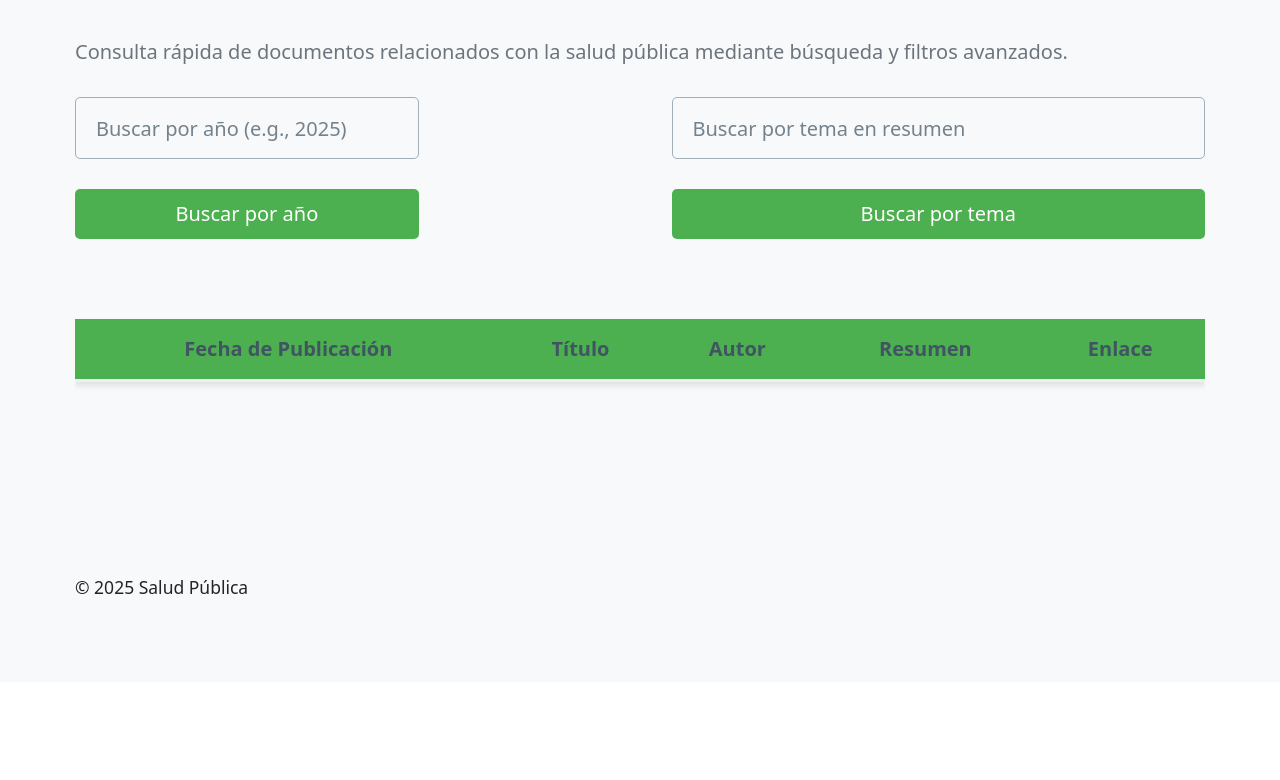
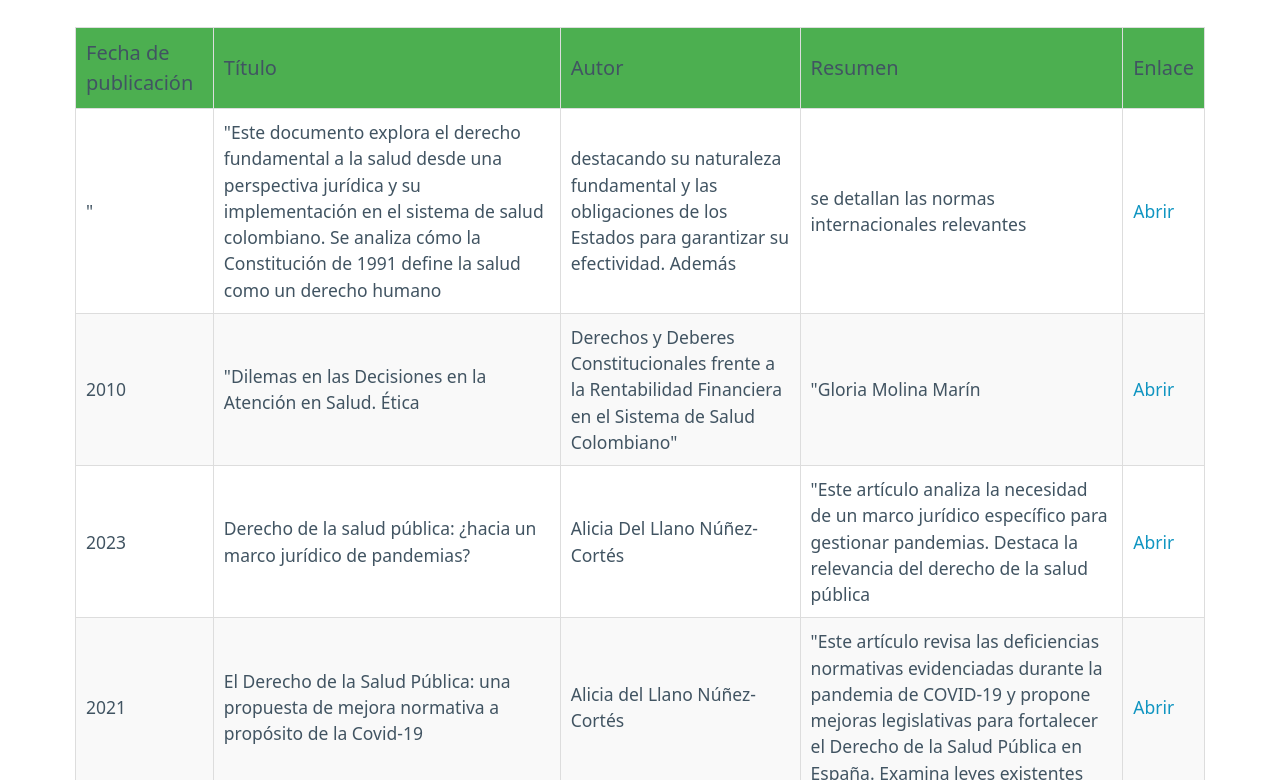
Before and after one commit to nelefrenn/saludpublica, a plain HTML site: page index.html in a window 1280 px wide. Shown: the part 233-1013 px from the top of the page. Before the commit the page ends 915 px from the top, so only its background shows below. Drawn offline with nearby package versions, Linux system fonts and the light colour scheme.

Commit message:
Update index.html

```diff
--- a/index.html
+++ b/index.html
@@ -6,112 +6,37 @@
   <title>Material seleccionado en relación con Salud Pública</title>
   <link rel="stylesheet" href="https://cdn.jsdelivr.net/npm/@picocss/pico@1/css/pico.min.css">
   <style>
-    body {
-      background-color: #f8f9fa;
-      color: #212529;
-    }
     table {
-      width: 100%; /* La tabla ocupa todo el ancho disponible */
-      border-collapse: collapse; /* Elimina espacios entre bordes */
-      margin-top: 20px; /* Espaciado con el resto del contenido */
-      box-shadow: 0 4px 6px rgba(0, 0, 0, 0.1); /* Sombra para darle profundidad */
+      width: 100%;
+      border-collapse: collapse;
     }
     thead {
-      background-color: #4caf50; /* Verde suave */
-      color: white; /* Letras blancas */
+      background-color: #4caf50;
+      color: white;
     }
-    th {
-      text-align: center; /* Centra los encabezados */
-      padding: 15px; /* Espaciado dentro de las celdas */
-      font-weight: bold; /* Letras más gruesas */
-    }
-    td {
-      padding: 15px; /* Espaciado dentro de las celdas */
-      text-align: left; /* Alinea los datos a la izquierda */
-      border-bottom: 1px solid #dee2e6; /* Línea gris clara entre filas */
+    th, td {
+      padding: 10px;
+      text-align: left;
+      border: 1px solid #ddd;
     }
     tbody tr:nth-child(even) {
-      background-color: #f1f3f5; /* Gris claro para filas pares */
-    }
-    tbody tr:nth-child(odd) {
-      background-color: #ffffff; /* Blanco para filas impares */
+      background-color: #f9f9f9;
     }
     tbody tr:hover {
-      background-color: #e9ecef; /* Gris más oscuro al pasar el ratón */
-    }
-    .search-bar {
-      display: flex;
-      justify-content: space-between;
-      align-items: center;
-      margin-bottom: 20px;
-      gap: 10px;
-    }
-    .filter-container {
-      display: flex;
-      gap: 10px;
-      margin-bottom: 20px;
-      flex-wrap: wrap;
-    }
-    h1 {
-      color: #495057; /* Gris oscuro */
-    }
-    p {
-      color: #6c757d;
-    }
-    button {
-      background-color: #4caf50; /* Verde suave */
-      color: white;
-      border: none;
-      padding: 10px 15px;
-      cursor: pointer;
-    }
-    button:hover {
-      background-color: #388e3c; /* Verde más oscuro al pasar el ratón */
-    }
-    .link-icon {
-      font-size: 1.2rem;
-      color: #007bff;
-      text-decoration: none;
-    }
-    .link-icon:hover {
-      color: #0056b3;
-    }
-    /* Diseño responsivo */
-    .table-container {
-      overflow-x: auto; /* Habilita scroll horizontal en dispositivos pequeños */
-      margin-top: 20px;
+      background-color: #f1f1f1;
     }
   </style>
 </head>
 <body>
-  <nav class="container-fluid">
-    <ul>
-      <li><strong>Salud Pública</strong></li>
-    </ul>
-  </nav>
-
   <main class="container">
-    <header>
-      <h1>Material seleccionado en relación con Salud Pública</h1>
-      <p>Consulta rápida de documentos relacionados con la salud pública mediante búsqueda y filtros avanzados.</p>
-    </header>
-
-    <div class="search-bar">
-      <div class="filter-container">
-        <input type="number" id="filter-year" placeholder="Buscar por año (e.g., 2025)" aria-label="Buscar por año" min="1900" max="2100" />
-        <button onclick="searchByYear()">Buscar por año</button>
-      </div>
-      <div class="filter-container">
-        <input type="text" id="filter-topic" placeholder="Buscar por tema en resumen" aria-label="Buscar por tema" />
-        <button onclick="searchByTopic()">Buscar por tema</button>
-      </div>
-    </div>
+    <h1>Material seleccionado en relación con Salud Pública</h1>
+    <p>Consulta rápida de documentos relacionados con la salud pública.</p>
 
     <div class="table-container">
       <table id="documents-table">
         <thead>
           <tr>
-            <th>Fecha de Publicación</th>
+            <th>Fecha de publicación</th>
             <th>Título</th>
             <th>Autor</th>
             <th>Resumen</th>
@@ -119,20 +44,15 @@
           </tr>
         </thead>
         <tbody>
-          <!-- Los datos se cargarán dinámicamente aquí -->
+          <!-- Los datos se cargarán aquí dinámicamente -->
         </tbody>
       </table>
     </div>
   </main>
 
-  <footer class="container">
-    <small>&copy; 2025 Salud Pública</small>
-  </footer>
+  <script>
+    const CSV_FILE = 'data.csv'; // Asegúrate de que este archivo esté en la misma carpeta que index.html
 
-  <script>
-    const CSV_FILE = 'data.CSV'; // Archivo CSV local en la misma carpeta
-
-    // Función para cargar el archivo CSV
     async function loadCSV() {
       try {
         const response = await fetch(CSV_FILE);
@@ -144,44 +64,21 @@
       }
     }
 
-    // Mostrar todos los datos en la tabla
-    async function displayAllData() {
+    async function displayData() {
       const rows = await loadCSV();
       const tableBody = document.querySelector('#documents-table tbody');
-      tableBody.innerHTML = '';
+      tableBody.innerHTML = ''; // Limpia la tabla
 
       rows.slice(1).forEach(row => {
         const [fecha, titulo, autor, resumen, enlace] = row;
-        const newRow = `
-          <tr>
-            <td>${fecha || ''}</td>
-            <td>${titulo || ''}</td>
-            <td>${autor || ''}</td>
-            <td>${resumen || ''}</td>
-            <td><a href="${enlace || '#'}" class="link-icon" target="_blank" title="Abrir documento">📄</a></td>
-          </tr>
-        `;
-        tableBody.innerHTML += newRow;
-      });
-    }
-
-    // Buscar por año
-    async function searchByYear() {
-      const rows = await loadCSV();
-      const filterYear = document.getElementById('filter-year').value.trim();
-      const tableBody = document.querySelector('#documents-table tbody');
-      tableBody.innerHTML = '';
-
-      rows.slice(1).forEach(row => {
-        const [fecha, titulo, autor, resumen, enlace] = row;
-        if (fecha && fecha.includes(filterYear)) {
+        if (fecha && titulo && autor && resumen && enlace) {
           const newRow = `
             <tr>
-              <td>${fecha || ''}</td>
-              <td>${titulo || ''}</td>
-              <td>${autor || ''}</td>
-              <td>${resumen || ''}</td>
-              <td><a href="${enlace || '#'}" class="link-icon" target="_blank" title="Abrir documento">📄</a></td>
+              <td>${fecha}</td>
+              <td>${titulo}</td>
+              <td>${autor}</td>
+              <td>${resumen}</td>
+              <td><a href="${enlace}" target="_blank">Abrir</a></td>
             </tr>
           `;
           tableBody.innerHTML += newRow;
@@ -189,14 +86,8 @@
       });
     }
 
-    // Buscar por tema
-    async function searchByTopic() {
-      const rows = await loadCSV();
-      const filterTopic = document.getElementById('filter-topic').value.toLowerCase().trim();
-      const tableBody = document.querySelector('#documents-table tbody');
-      tableBody.innerHTML = '';
-
-      rows.slice(1).forEach(row => {
-        const [fecha, titulo, autor, resumen, enlace] = row;
-        if (
-          (titulo && titulo.t
+    // Cargar los datos al iniciar la página
+    window.onload = displayData;
+  </script>
+</body>
+</html>
```
